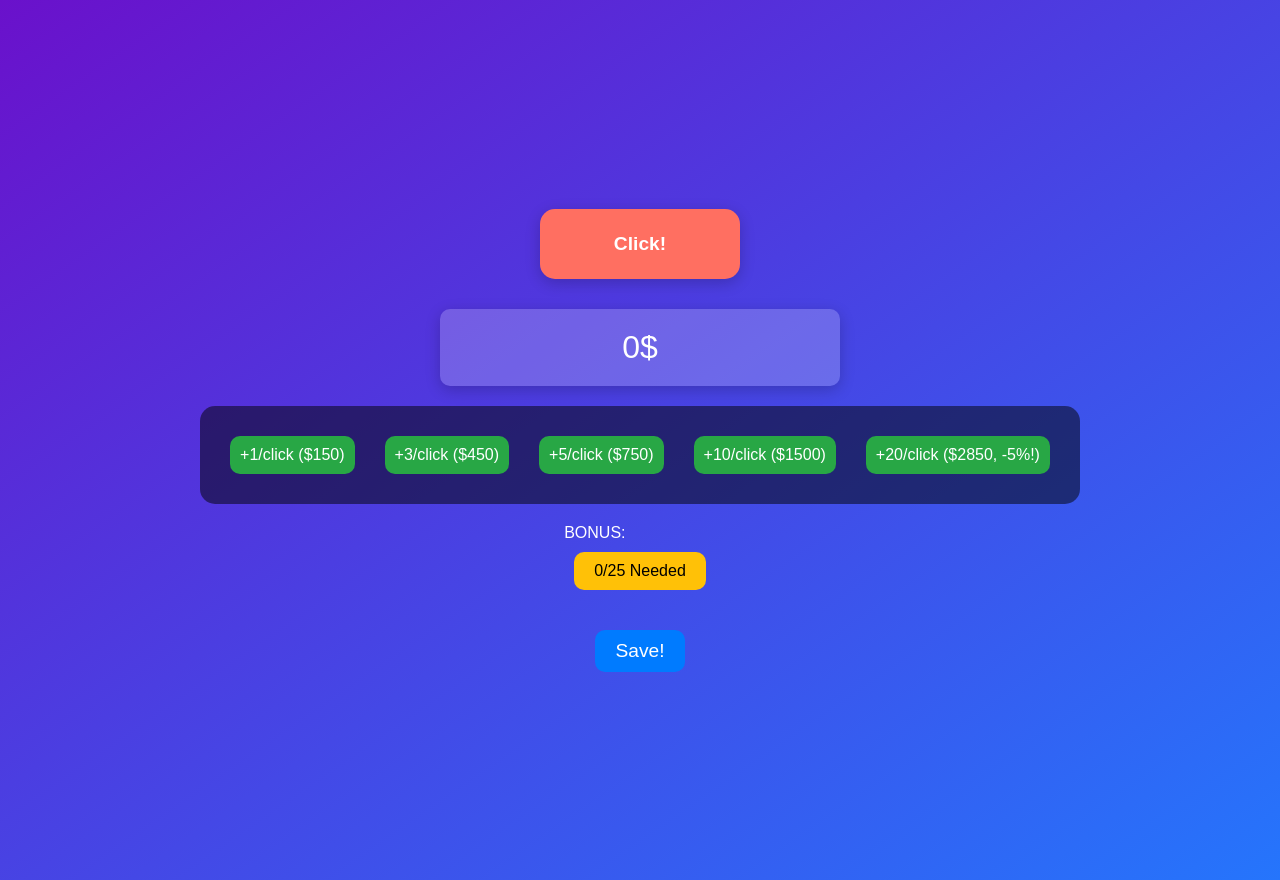
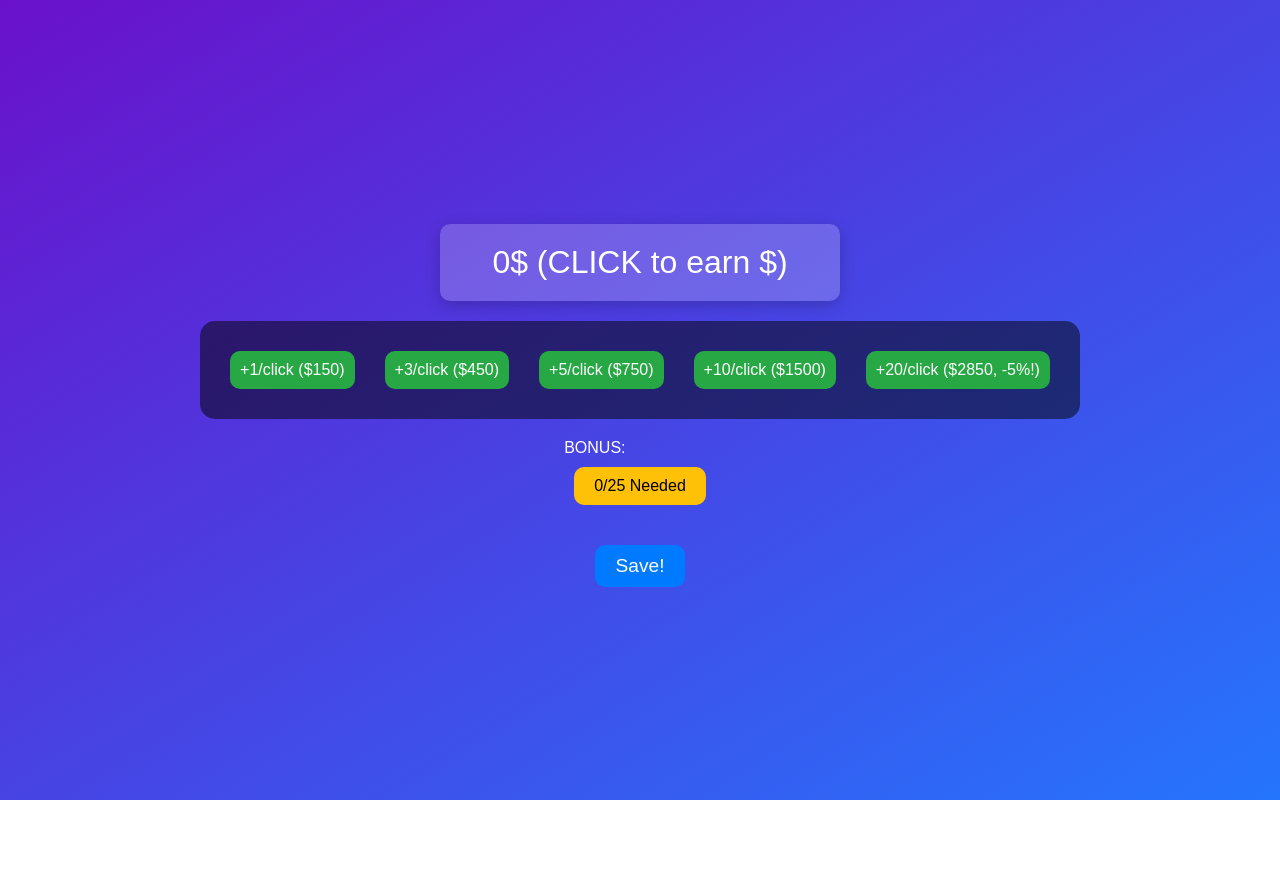
Before and after one commit to szklabridabri/final-clicker-simulator, a plain HTML site: page index.html in a window 1280 px wide. After the commit the page ends 800 px from the top, so only its background shows below. Drawn offline with Linux system fonts and the light colour scheme.

Commit message:
Add files via upload

```diff
--- a/index.html
+++ b/index.html
@@ -18,7 +18,7 @@
             flex-direction: column;
             align-items: center;
             justify-content: center;
-            height: 110vh;
+            height: 100vh;
             overflow: hidden;
         }
         button {
@@ -89,8 +89,8 @@
     </style>
 </head>
 <body>
-    <button onclick="klik()" class="click-style">Click!</button>
-    <p id="showValue">0$</p>
+    <!--<button onclick="klik()" class="click-style">Click!</button>-->
+    <p id="showValue" onclick="klik()">0$ (CLICK to earn $)</p>
     <div id="upgrades">
         <button id="upg1Id" onclick="upg1()">+1/click ($150)</button>
         <button id="upg3Id" onclick="upg3()">+3/click ($450)</button>
```
